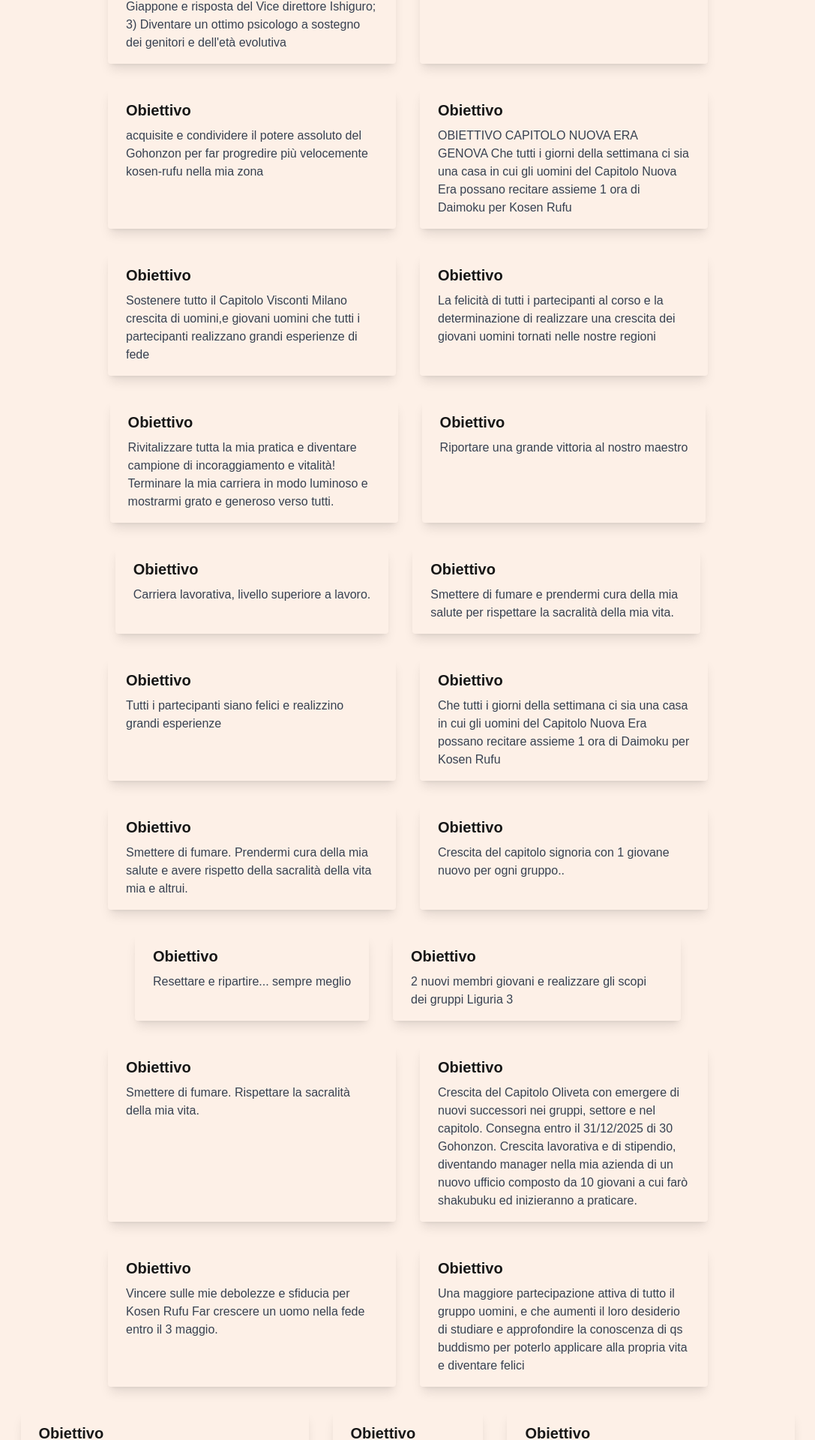
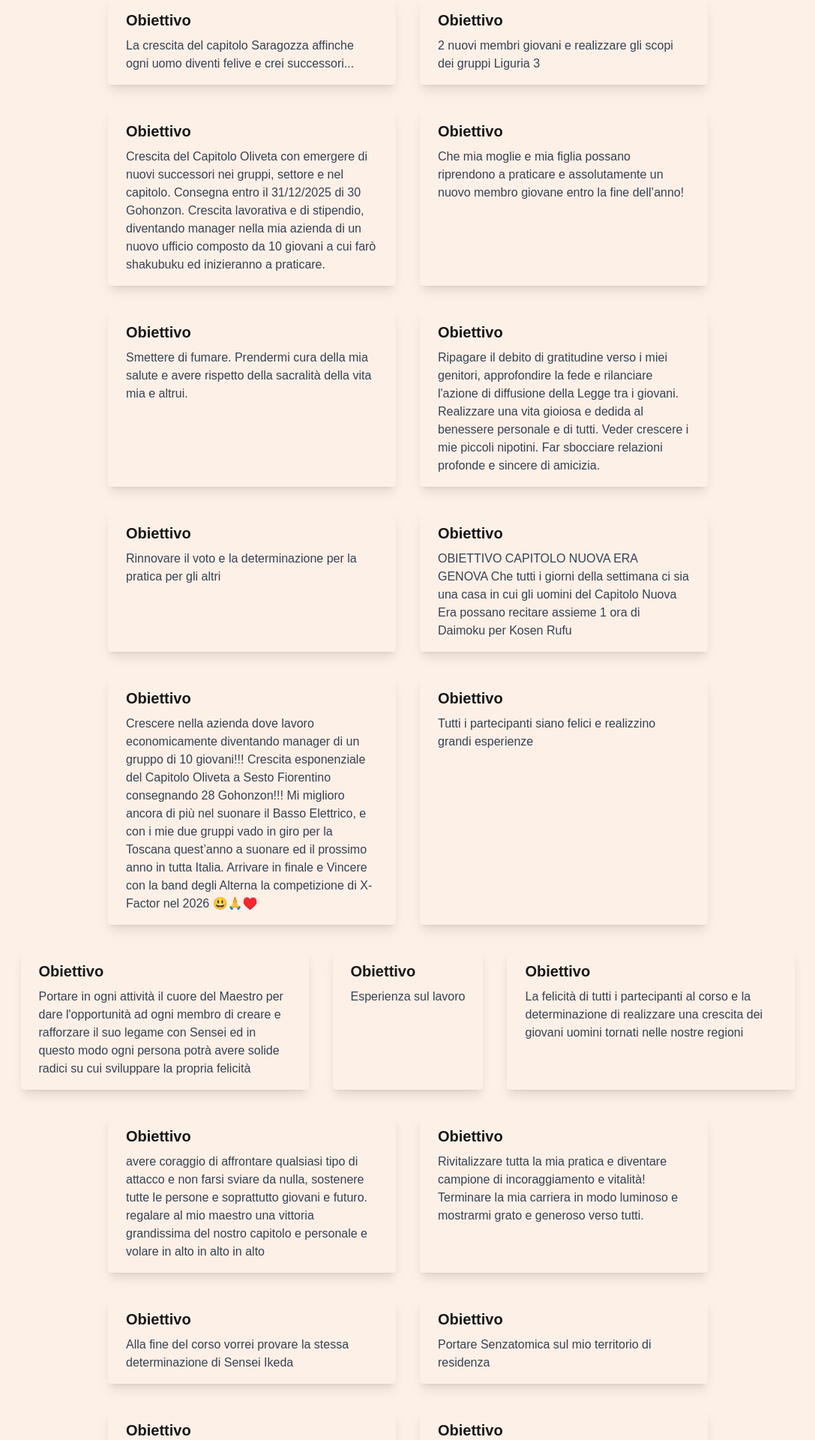
Before and after one commit to upalatucci/corso-uomini, a Next.js app: page /obiettivi in a window 1280 px wide. Shown: the part 743-2663 px from the top of the page at 75% size, without its empty margins (96-1183 px from the left). Built offline with nearby package versions, Linux system fonts and the light colour scheme.

Commit message:
new program and new goals

```diff
--- a/components/Goals/goals.ts
+++ b/components/Goals/goals.ts
@@ -1,4 +1,19 @@
 export const goals = [
+  "Ripagare il debito di gratitudine verso i miei genitori, approfondire la fede e rilanciare l'azione di diffusione della Legge tra i giovani. Realizzare una vita gioiosa e dedida al benessere personale e di tutti. Veder crescere i mie piccoli nipotini. Far sbocciare relazioni profonde e sincere di amicizia.",
+  "Portare Senzatomica sul mio territorio di residenza ",
+  "Aprire il mio cuore e sviluppare sempre più coraggio per sostenere e vincere nella mia vita e insieme a capitolo Biella-Livorno-Santhià. \nPortare a ricevere il Gohonzon almeno 3 nuovi amici di cui 1 giovane",
+  "Che mia moglie e mia figlia possano riprendono a praticare e assolutamente un nuovo membro giovane entro la fine dell’anno!",
+  "Decido di diventare profondamente felice basando la mia via sul legame maestro-discepolo con Sensei Ikeda",
+  "Rinnovare il voto e la determinazione per la pratica per gli altri",
+  "avere coraggio di affrontare qualsiasi tipo di attacco e non farsi sviare da nulla, sostenere tutte le persone e soprattutto giovani e futuro. \nregalare al mio maestro una vittoria grandissima del nostro capitolo e personale e volare in alto in alto in alto ",
+  "Portare una grande esperienza di vita e di lavoro ",
+  "Essendo passato da pochissimo al Gruppo uomini dopo 18 anni ne gruppo giovani, ora come giovane Ginkgo determino di portare la freschezza e la determinazione dei giovani nel gruppo uomini, e di fare da collante tra giovani e adulti, e soprattutto di continuare a sostenere i giovani ora più che mai, e continuare ad allenare i giovani successori per garantire un futuro luminoso ai miei figli e a tutti i giovani.",
+  "Ripagare il mio debito di gratitudine verso la mia vita,la vita dei compagni di fede, e la felicità di tutti x mantenere fede al mio voto come il mio maestro!",
+  "La regione Liguria ha il grande obiettivo di trovare un Kaikan più bello e accogliente.\nMi sto sforzando di fare ancora più shakubuku e almeno 2 ore di daimoku al giorno per realizzare questo obiettivo \nBuon corso a tutti gli uomini italiani ",
+  'Una giovane compagna di fede che pratica da quando aveva 16 anni si è laureata il 20 u.s. con 110 e lode. In calce alla tesi ha scritto "A Daisaku Ikeda, faro costante della mia vita, e alla grande famiglia della Soka Gakkai, grazie con tutto il mio cuore. Senza la pratica buddista non avrei mai trovato la mia strada". Questo è il vero valore che possiamo esprimere! Al motto "Una famiglia Soka per ogni giovane" ho lanciato la mia sfida personale: anche mio figlio sarà un gu felice e discepolo di Ikeda Sensei entro la fine del corso! ',
+  "Portare in ogni attività il cuore del Maestro per dare l'opportunità ad ogni membro di creare e rafforzare il suo legame con Sensei ed in questo modo ogni persona potrà avere solide radici su cui sviluppare la propria felicità",
+  "Crescere nella azienda dove lavoro economicamente diventando manager di un gruppo di 10 giovani!!! Crescita esponenziale del Capitolo Oliveta a Sesto Fiorentino consegnando 28 Gohonzon!!! Mi miglioro ancora di più nel suonare il Basso Elettrico, e con i mie due gruppi vado in giro per la Toscana quest’anno a suonare ed il prossimo anno in tutta Italia. Arrivare in finale e Vincere con la band degli Alterna la competizione di X-Factor nel 2026 😃🙏♥️",
+  "Risolvere un problema mio di lavoro, realizzare e seguire nuovi shakubuku,  realizzare Zaimu e incoraggiare la città di salerno",
   "OBIETTIVO CAPITOLO NUOVA ERA GENOVA Che tutti i giorni della settimana ci sia una casa in cui gli uomini del Capitolo Nuova Era possano recitare assieme 1 ora di Daimoku per Kosen Rufu",
   "Che tutti i giorni della settimana ci sia una casa in cui gli uomini del Capitolo Nuova Era possano recitare assieme 1 ora di Daimoku per Kosen Rufu",
   "Esperienza sul lavoro",
```
Also changed, not shown: 1 other file (tests, documents, lock files or other folders).
